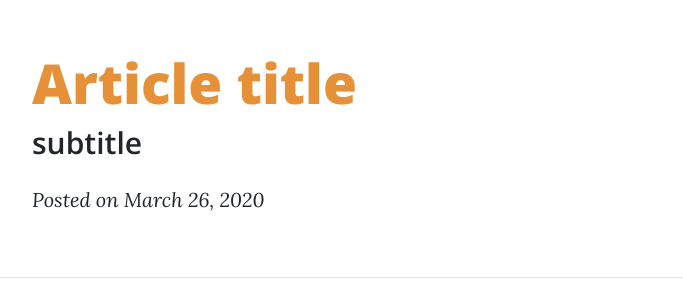
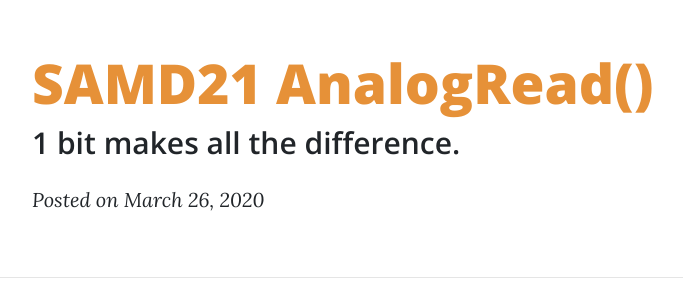
Before and after one commit to ProAce/proace.tech, a website: page posts/SAMD21_AnalogRead.html in a window 1280 px wide. Shown: the top 297 px of the page, without its empty margins (243-926 px from the left). Drawn offline with nearby package versions, Linux system fonts and the light colour scheme.

Commit message:
Update title

```diff
--- a/posts/SAMD21_AnalogRead.html
+++ b/posts/SAMD21_AnalogRead.html
@@ -35,8 +35,8 @@
             <div class="row">
                 <div class="col-lg-8 col-md-10 mx-auto">
                     <div class="post-heading">
-                        <h1>Article title</h1>
-                        <h2 class="subheading">subtitle</h2>
+                        <h1>SAMD21 AnalogRead()</h1>
+                        <h2 class="subheading">1 bit makes all the difference.</h2>
                         <span class="meta">Posted on March 26, 2020</span>
                     </div>
                 </div>
```
